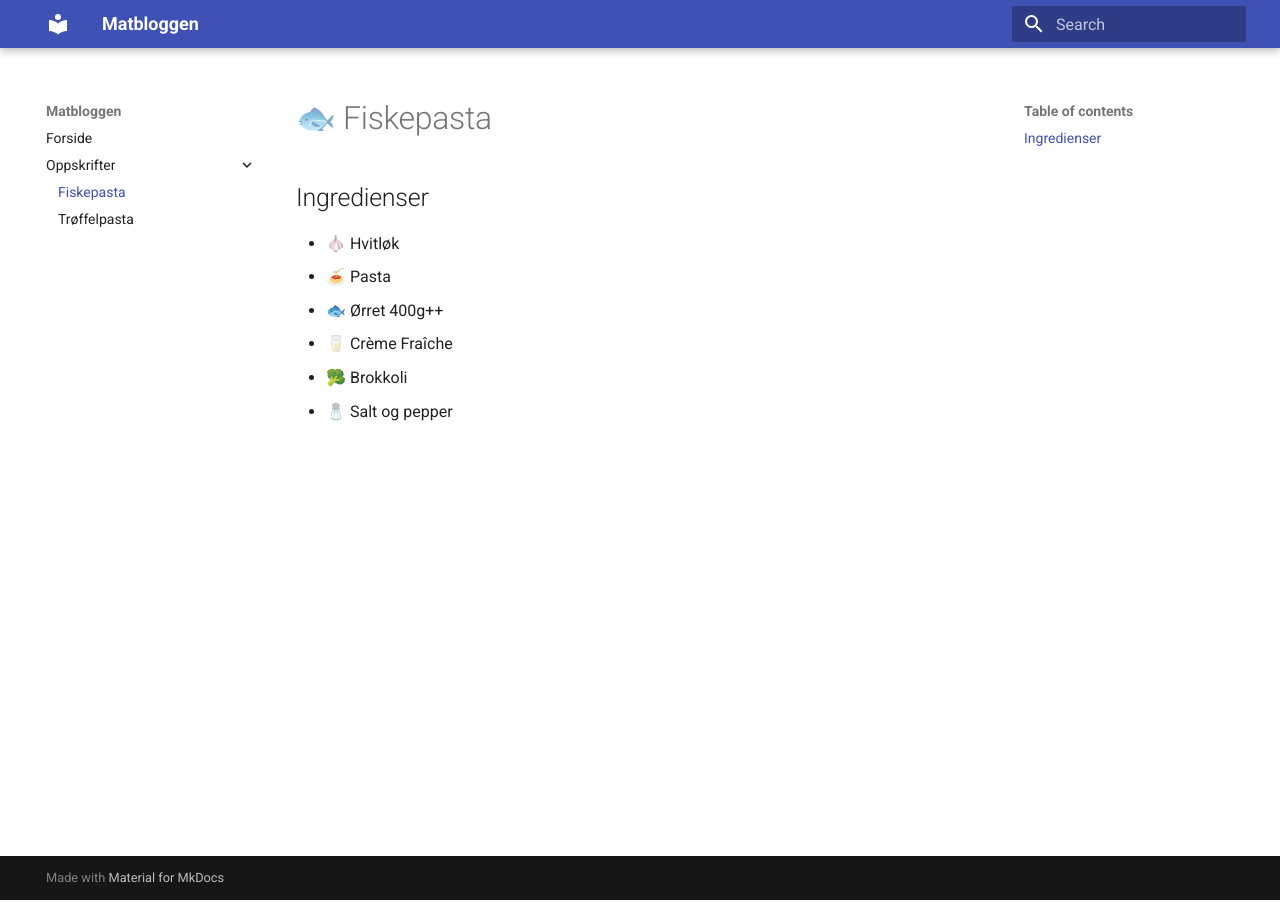
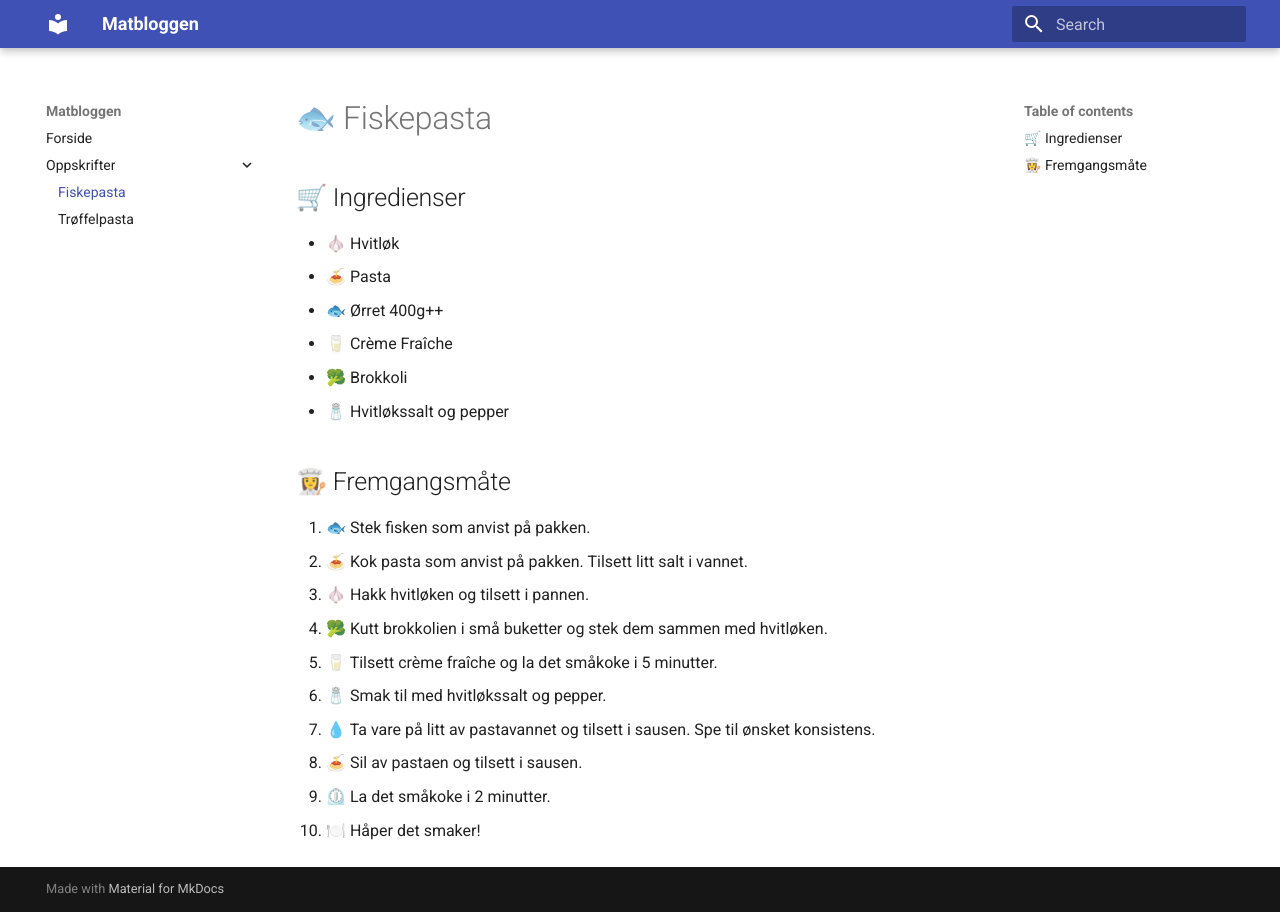
Before and after one commit to mariusops/matbloggen, an MkDocs documentation site: the page built from docs/recipes/recipe1.md, in a window 1280 px wide. Built offline with MkDocs 1.6.1 and Material for MkDocs 9.7.7, drawn with Linux system fonts in a browser that asks for light colours.

Commit message:
Update recipe1.md to enhance ingredient section with emoji and clarify seasoning instructions

```diff
--- a/docs/recipes/recipe1.md
+++ b/docs/recipes/recipe1.md
@@ -1,10 +1,22 @@
 # 🐟 Fiskepasta
 
-## Ingredienser
+## 🛒 Ingredienser
 
 - 🧄 Hvitløk
 - 🍝 Pasta
 - 🐟 Ørret 400g++
 - 🥛 Crème Fraîche
 - 🥦 Brokkoli
-- 🧂 Salt og pepper
+- 🧂 Hvitløkssalt og pepper
+
+## 👩‍🍳 Fremgangsmåte
+1. 🐟 Stek fisken som anvist på pakken.
+2. 🍝 Kok pasta som anvist på pakken. Tilsett litt salt i vannet.
+3. 🧄 Hakk hvitløken og tilsett i pannen.
+4. 🥦 Kutt brokkolien i små buketter og stek dem sammen med hvitløken.
+5. 🥛 Tilsett crème fraîche og la det småkoke i 5 minutter.
+6. 🧂 Smak til med hvitløkssalt og pepper.
+7. 💧 Ta vare på litt av pastavannet og tilsett i sausen. Spe til ønsket konsistens.
+8. 🍝 Sil av pastaen og tilsett i sausen.
+9. ⏲️ La det småkoke i 2 minutter.
+10. 🍽️ Håper det smaker!
```
